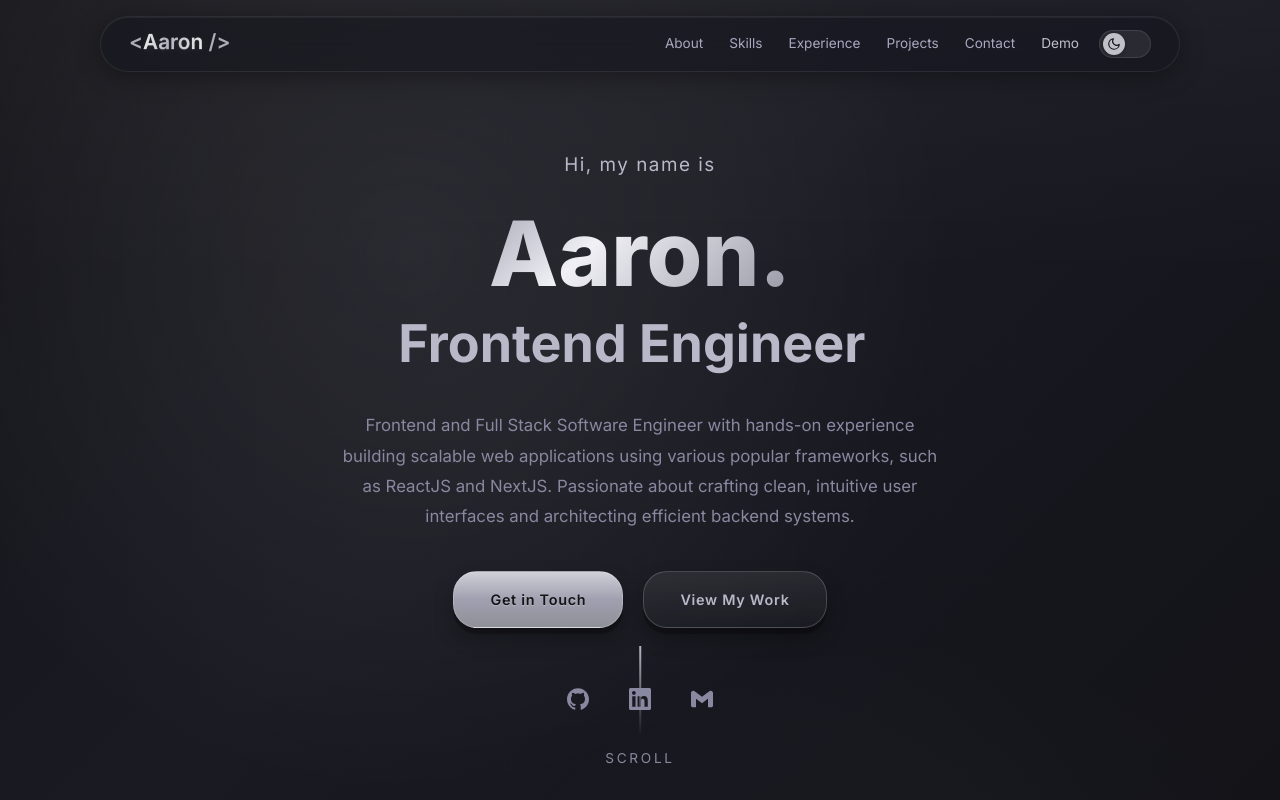
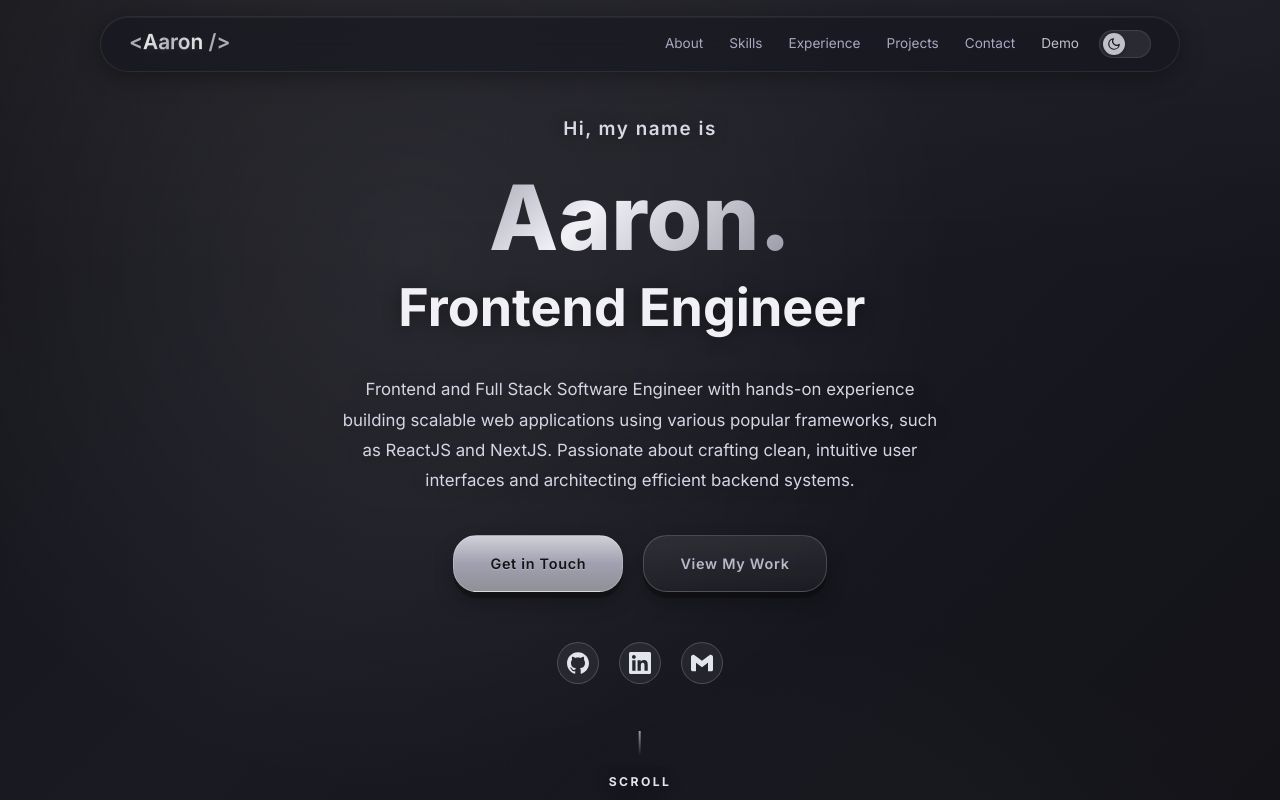
Before and after one commit to lylaaron98/Aaron-s_Portfolio, a React (Vite) app: page / in a window 1280 px wide. Shown: the top 800 px of the page. Built offline with nearby package versions, Linux system fonts and the light colour scheme; no server answers.

Commit message:
improve hero readability and scroll cue

```diff
--- a/src/components/sections/Hero/Hero.module.css
+++ b/src/components/sections/Hero/Hero.module.css
@@ -64,9 +64,11 @@
 .greeting {
   font-family: var(--font-sans);
   font-size: 1.18rem;
-  color: var(--accent);
+  color: #d8d8e6;
   margin-bottom: 24px;
   letter-spacing: 0.08em;
+  font-weight: 600;
+  text-shadow: 0 1px 16px rgba(0, 0, 0, 0.48);
 }
 
 .name {
@@ -100,14 +102,15 @@
 .tagline {
   font-size: clamp(28px, 5vw, 52px);
   font-weight: 700;
-  color: var(--slate);
+  color: #e2e4ee;
   line-height: 1.2;
   margin-bottom: 30px;
   min-height: 1.3em;
+  text-shadow: 0 1px 18px rgba(0, 0, 0, 0.48);
 }
 
 .typewriter {
-  color: var(--accent);
+  color: #f0f0f5;
 }
 
 .cursor {
@@ -124,9 +127,10 @@
 .description {
   max-width: 600px;
   font-size: 1.05rem;
-  color: var(--slate);
+  color: #d4d6e4;
   line-height: 1.8;
   margin-bottom: 40px;
+  text-shadow: 0 1px 18px rgba(0, 0, 0, 0.42);
 }
 
 .ctas {
@@ -190,10 +194,12 @@
 .socials {
   display: flex;
   gap: 20px;
+  justify-content: center;
+  margin-bottom: clamp(4.5rem, 9vh, 6.5rem);
 }
 
 .socials a {
-  color: var(--slate);
+  color: #e2e4ee;
   transition: var(--transition);
   display: flex;
   align-items: center;
@@ -201,43 +207,51 @@
   width: 42px;
   height: 42px;
   border-radius: 50%;
-  border: 1px solid transparent;
+  border: 1px solid rgba(255, 255, 255, 0.18);
+  background: rgba(255, 255, 255, 0.06);
+  box-shadow: 0 12px 32px -24px rgba(0, 0, 0, 0.85);
+  backdrop-filter: blur(14px);
+  -webkit-backdrop-filter: blur(14px);
 }
 
 .socials a:hover {
   color: var(--white);
-  border-color: rgba(192, 192, 200, 0.3);
-  background: rgba(192, 192, 200, 0.08);
+  border-color: rgba(192, 192, 200, 0.42);
+  background: rgba(192, 192, 200, 0.12);
   transform: translateY(-3px);
-  box-shadow: 0 4px 20px rgba(192, 192, 200, 0.1);
+  box-shadow: 0 4px 20px rgba(192, 192, 200, 0.14);
 }
 
 .scrollIndicator {
   position: absolute;
-  bottom: 30px;
+  bottom: max(12px, env(safe-area-inset-bottom));
   left: 50%;
   transform: translateX(-50%);
   display: flex;
   flex-direction: column;
   align-items: center;
-  gap: 12px;
-  color: var(--slate);
+  gap: 5px;
+  color: #e2e4ee;
   font-family: var(--font-sans);
-  font-size: 0.85rem;
+  font-size: 0.76rem;
+  font-weight: 700;
+  line-height: 1;
   letter-spacing: 0.2em;
   text-transform: uppercase;
+  text-shadow: 0 1px 14px rgba(0, 0, 0, 0.5);
 }
 
 .scrollLine {
   width: 2px;
-  height: 90px;
-  background: linear-gradient(to bottom, var(--accent), transparent);
+  height: clamp(30px, 5vh, 42px);
+  background: linear-gradient(to bottom, #f0f0f5, rgba(192, 192, 200, 0));
   animation: scrollPulse 2s ease infinite;
+  transform-origin: top;
 }
 
 @keyframes scrollPulse {
-  0%, 100% { transform: scaleY(1); opacity: 1; }
-  50% { transform: scaleY(0.7); opacity: 0.5; }
+  0%, 100% { transform: scaleY(0.62); opacity: 0.62; }
+  50% { transform: scaleY(1); opacity: 1; }
 }
 
 @keyframes fadeInUp {
@@ -265,6 +279,10 @@
   .scrollIndicator {
     display: none;
   }
+
+  .socials {
+    margin-bottom: 0;
+  }
 }
 
 @media (prefers-reduced-motion: reduce) {
```
